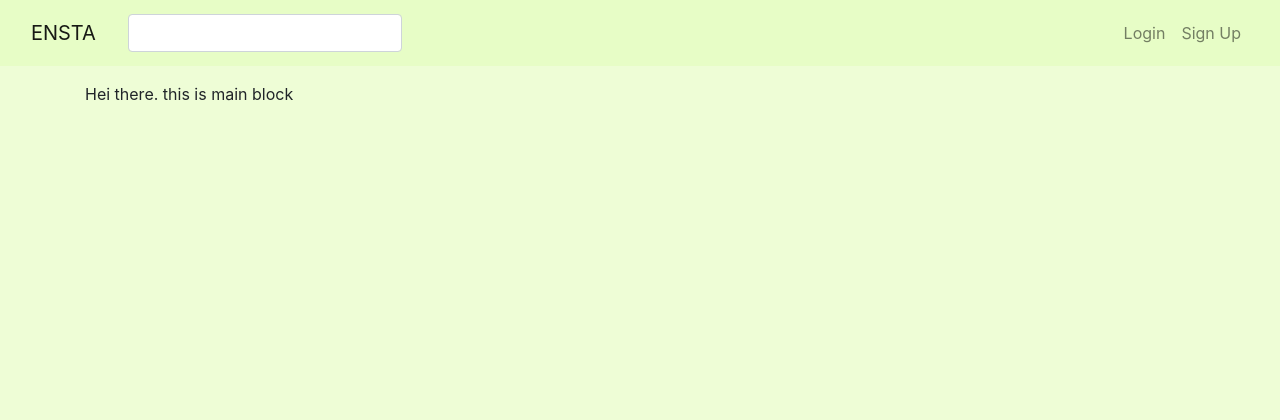
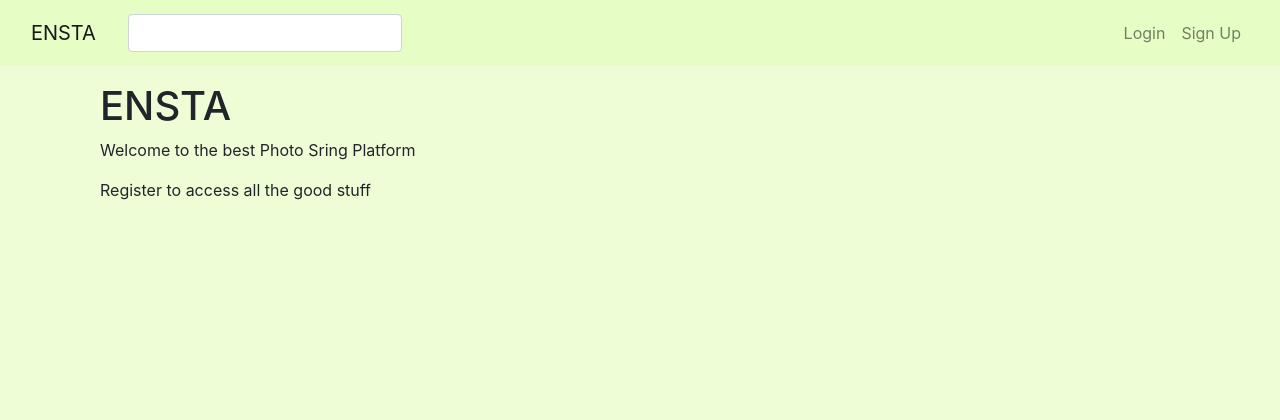
Before and after one commit to maulikchevli/ITA, a Flask app: page / in a window 1280 px wide. Shown: the top 420 px of the page. Run offline with Flask 2, Linux system fonts and the light colour scheme; some libraries are stand-ins or nearby versions.

Commit message:
Update DB, assign3

```diff
--- a/assign3/templates/index.html
+++ b/assign3/templates/index.html
@@ -6,7 +6,13 @@
 {% endblock %}
 
 {% block main %}
-	<p>Hei there. this is main block </p>
+<div class="container">
+	<h1>ENSTA</h1>
+
+	<p>Welcome to the best Photo Sring Platform</p>
+
+	<p>Register to access all the good stuff</p>
+</div>
 {% endblock %}
 
 {% block footer %}
--- a/assign3/templates/login.html
+++ b/assign3/templates/login.html
@@ -7,7 +7,8 @@
 {% block header %}{% endblock %}
 
 {% block main %}
-	<h1>Login</h1>
+<h1>Login</h1>
+<div class="conatiner">
 	<form method="post" action="{{ url_for('login') }}">
 		<div class="form-group">
 			<label for="username">Username</label>
@@ -21,6 +22,7 @@
 
 		<button type="submit" class="btn btn-outline-success">Login</button>
 	</form>
+</div>
 {% endblock %}
 
 {% block footer %}
--- a/assign3/templates/register.html
+++ b/assign3/templates/register.html
@@ -8,7 +8,8 @@
 {% endblock %}
 
 {% block main %}
-	<h1>Sign Up</h1>
+<h1>Sign Up</h1>
+<div class="register">
 	<form method="post" action="{{ url_for('register') }}">
 		<div class="form-row">
 			<div class="form-group col">
@@ -56,6 +57,7 @@
 
 		<button type="submit" class="btn btn-outline-success">Register</button>
 	</form>
+</div>
 {% endblock %}
 
 {% block footer %}
```
Also changed, not shown: assign3/ensta.db, assign3/static/uploads/maulik/jL-logo.jpg (renamed from assign3/static/uploads/jL-logo.jpg), assign3/static/uploads/maulik/jlBlack.jpg (added), assign3/static/uploads/naman/jL-logo.jpg (added).
